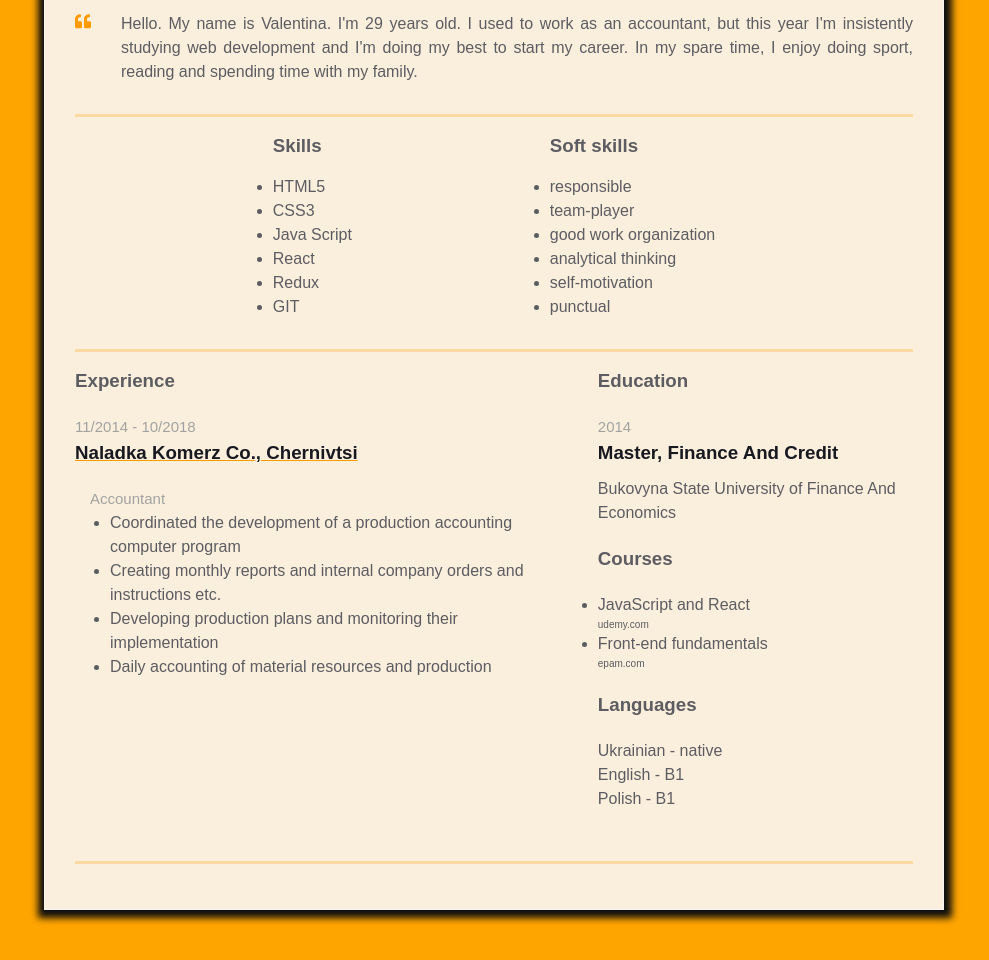
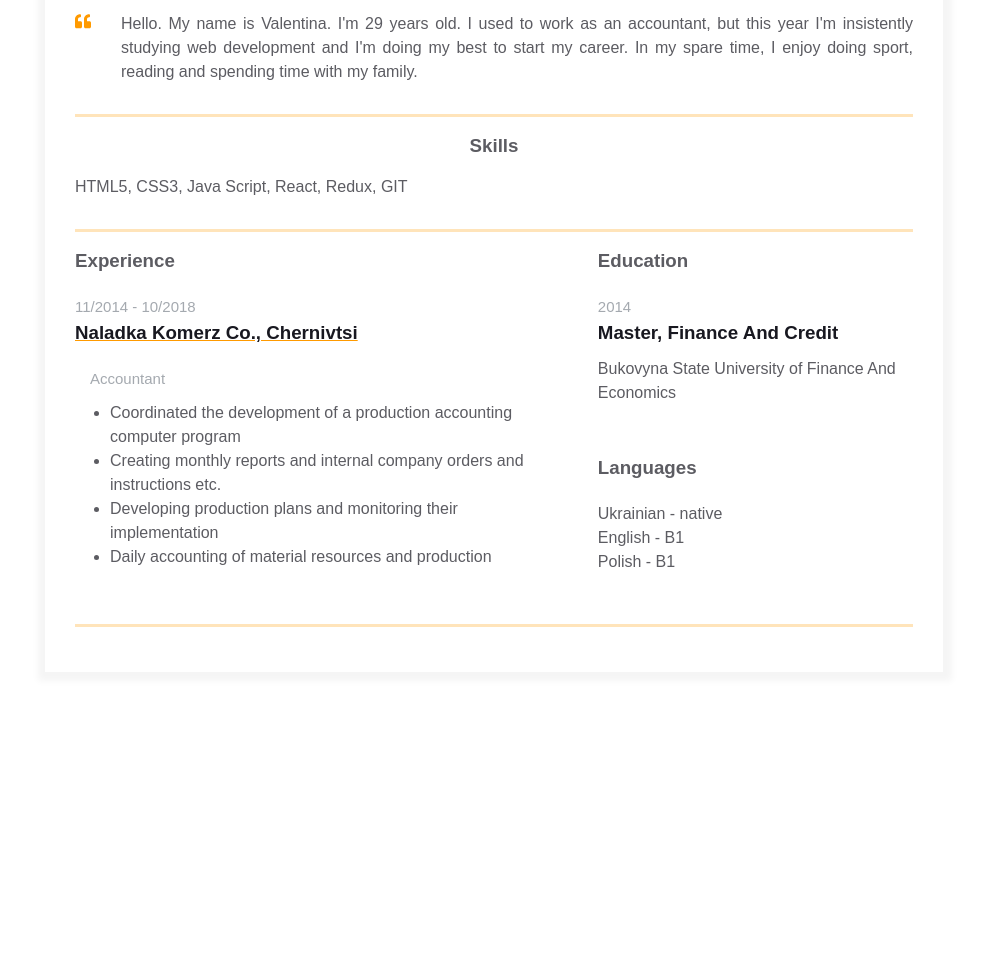
Before and after one commit to ValentinaTenus/my-resume, a plain HTML site: page index.html in a window 1280 px wide. Shown: the part 394-1354 px from the top of the page, without its empty margins (146-1135 px from the left). After the commit the page ends 1117 px from the top, so only its background shows below. Drawn offline with Linux system fonts and the light colour scheme.

Commit message:
Revert "added courses and soft skills"
This reverts commit a0a6c3fb58ee5478c49f986aad6d6931532e8de8.

```diff
--- a/index.html
+++ b/index.html
@@ -1,10 +1,10 @@
 <!DOCTYPE html>
-<html lang="en">
+<html>
   <head>
-    <meta charset="UTF-8"/>
+    <meta charset="UTF-8" />
     <title>Résumé</title>
-    <meta name="viewport" content="width=device-width, initial-scale=1"/>
-    <link rel="stylesheet" href="styles.css"/>
+    <meta name="viewport" content="width=device-width, initial-scale=1" />
+    <link rel="stylesheet" href="styles.css" />
   </head>
   <body>
     <main>
@@ -12,15 +12,15 @@
           <div class="container">
             <div class="resume__block">
               <h1 class="contact-info__header">Valentyna Tenus</h1>
-            <h3 class="contact-info__sub-header">Front-End Web Developer</h3>
+              <h3 class="contact-info__sub-header">Front-end developer</h3>
+
               <div class="contact_info_container fh">
                 <div class="contact-info__block">
                     <a
                       href="https://www.google.com/maps?q=Opole"
                       target="_blank"
                       rel="author"
-                  class="contact-info__item"
-                >
+                      class="contact-info__item">
                       <div class="contact-info__item-icon-wrapper">
                         <svg
                           class="contact-info__item-icon"
@@ -42,8 +42,7 @@
                     <a
                       href="tel:+48739472472"
                       rel="author"
-                  class="contact-info__item"
-                  >
+                      class="contact-info__item">
                       <div class="contact-info__item-icon-wrapper">
                         <svg
                           class="contact-info__item-icon"
@@ -52,8 +51,7 @@
                           height="16"
                           width="16"
                         >
-                      <path
-                        d="M164.9 24.6c-7.7-18.6-28-28.5-47.4-23.2l-88 24C12.1 30.2 0 46 0 64C0 311.4 200.6 512 448
+                          <path d="M164.9 24.6c-7.7-18.6-28-28.5-47.4-23.2l-88 24C12.1 30.2 0 46 0 64C0 311.4 200.6 512 448
                           512c18 0 33.8-12.1 38.6-29.5l24-88c5.3-19.4-4.6-39.7-23.2-47.4l-96-40c-16.3-6.8-35.2-2.1-46.3
                           11.6L304.7 368C234.3 334.7 177.3 277.7 144 207.3L193.3 167c13.7-11.2 18.4-30 11.6-46.3l-40-96z"
                           />
@@ -113,14 +111,14 @@
                 </div>
 
                 <div class="contact-info__block contact-info__block--center">
-                <img class="contact-info__avatar"
+                  <img
+                    class="contact-info__avatar"
                     src="assets/avatar.jpg"
                     alt="Avatar"
-                  width="200"
-                  height="200"
+                    width="150"
+                    height="150"
                   />
                 </div>
-
                 <div class="contact-info__block">
                     <a
                       href="mailto:valentinatenus@gmail.com"
@@ -196,7 +194,6 @@
                         <span>Valentina Tenus</span>
                     </a>
                 </div>
-
               </div>
             </div>
           </div>
@@ -233,31 +230,14 @@
             <div class="container">
                 <div class="resume__block">
                     <div class="skills">
-              <div class="skills-hard">
                         <h3 class="skills__header">Skills</h3>
-                  <ul class="skills__list">
-                    <li>HTML5</li>
-                    <li>CSS3</li>
-                    <li>Java Script</li>
-                    <li>React</li>
-                    <li>Redux</li>
-                    <li>GIT</li>
-                    </ul>
-                </div>
-                <div class="skills-soft">
-                  <h3 class="skills__header">Soft skills</h3>
-                  <ul class="skills__list">
-                    <li>responsible</li>
-                    <li>team-player</li>
-                    <li>good work organization</li>
-                    <li>analytical thinking</li>
-                    <li>self-motivation</li>
-                    <li>punctual</li>
-                  </ul>
+                        <p class="skills__text">
+                          HTML5, CSS3, Java Script, React, Redux, GIT
+                        </p>
                     </div>
                 </div>
             </div>
-        </div>
+
             <div class="container">
                 <div class="resume__block">
                     <div class="main-info fh">
@@ -275,6 +255,7 @@
                                         <span class="experiences__company-project-role"
                                         >Accountant</span
                                         >
+                                        <h3 class="experiences__company-project-name"></h3>
                                         <ul class="experiences__company-project-responsibilities">
                                         <li>Coordinated the development of a production accounting computer program</li>
                                         <li>Creating monthly reports and internal company orders and instructions etc.</li>
@@ -284,6 +265,8 @@
                                     </div>
                                 </div>
                         </div>
+
+                        <div class="additional-info fv">
                             <div class="additional-info fv">
                                 <div class="additional-info__education">
                                   <h3 class="additional-info__education-header">Education</h3>
@@ -291,46 +274,27 @@
                                     <span class="additional-info__education-university-durability"
                                       >2014</span
                                     >
-                    <h3 class="additional-info__education-university-speciality"
-                    >Master, Finance And Credit</h3
-                    >
-                    <p class="additional-info__education-university-name"
-                    >Bukovyna State University of Finance And Economics</p
-                    >
+                                    <h3 class="additional-info__education-university-speciality">
+                                        Master, Finance And Credit
+                                    </h3>
+                                    <p class="additional-info__education-university-name">
+                                        Bukovyna State University of Finance And Economics
+                                    </p>
                                   </div>
                                 </div>
-                <div class="additional-info__education">
-                  <h3 class="additional-info__education-header">Courses</h3>
-                    <ul class="additional-info__education-courses">
-                      <li class="additional-info__education-course-name">
-                        <p
-                        >JavaScript and React</p
-                        >
-                        <p class="additional-info__education-source-name"
-                        >udemy.com</p
-                        >
-                      </li>
-                      <li class="additional-info__education-course-name">
-                        <p
-                        >Front-end fundamentals</p
-                        >
-                        <p class="additional-info__education-source-name"
-                        >epam.com</p
-                        >
-                      </li>
-                    </ul>
-                </div>
+
                                 <div class="additional-info__languages">
                                   <h3 class="additional-info__languages-header">Languages</h3>
-                    <p class="additional-info__languages-item"
-                    >Ukrainian - native</p
-                    >
-                    <p class="additional-info__languages-item"
-                    >English - B1</p
-                    >
-                    <p class="additional-info__languages-item"
-                    >Polish - B1</p
-                    >
+                                  <p class="additional-info__languages-item">
+                                    Ukrainian - native
+                                  </p>
+                                  <p class="additional-info__languages-item">
+                                    English - B1
+                                  </p>
+                                  <p class="additional-info__languages-item">
+                                    Polish - B1
+                                  </p>
+                                </div>
                               </div>
                         </div>
                     </div>
--- a/styles.css
+++ b/styles.css
@@ -9,8 +9,6 @@
   body {
     font-family: Arial, Helvetica, sans-serif;
     line-height: 1.5;
-    background-image: var(--bg-image);
-    background-color: var(--bg-color);
 
     --primary-text-color: #181820;
     --secondary-text-color: #5c5c62;
@@ -18,9 +16,6 @@
     --icon-color: #6a737d;
     --border-color: #ff9a0045;
     --text-decoration-color: #ff9a00;
-    --bg-color: orange;
-    --bg-color-fade: rgb(250, 239, 220);
-    --bg-image: liner-gradient( to bottom, var(--bg-color), var(--bg-color-fade));
   }
 
   .container {
@@ -44,10 +39,9 @@
   .resume {
     margin: 50px auto;
     border: 1px solid #f5f5f5;
-    box-shadow: 1px 1px 7px 7px #0f0f0f;
+    box-shadow: 1px 1px 7px 7px #f5f5f5;
     padding: 30px 0;
     max-width: 900px;
-    background-color: var(--bg-color-fade);
   }
 
   .resume__block {
@@ -110,10 +104,6 @@
   display: flex;
   justify-content: start;
 }
-.contact-info__item span:hover {
-  color: var(--bg-color);
-  border-bottom: 2px solid var(--bg-color);
-}
 
 .contact-info__item:not(:last-child) {
   margin-bottom: 20px;
@@ -137,8 +127,8 @@
 
 .contact-info__avatar {
   border-radius: 50%;
-  width: 150px;
-  height: 150px;
+  width: 100px;
+  height: 100px;
   object-fit: cover;
   border: 3px solid;
   border-color: var(--text-decoration-color);
@@ -172,20 +162,13 @@
     text-align: justify;
   }
 
-  .skills {
-    width: 100%;
-    display: flex;
-    flex-direction: row;
-    justify-content: space-evenly;
-  }
-
   .skills__header {
     color: var(--secondary-text-color);
-    text-align: left;
+    text-align: center;
     margin-bottom: 15px;
   }
 
-  .skills__list {
+  .skills__text {
     color: var(--secondary-text-color);
     text-align: justify;
   }
@@ -272,15 +255,6 @@
     color: var(--secondary-text-color);
   }
 
-  .additional-info__education-course-name{
-    color: var(--secondary-text-color);
-  }
-
-  .additional-info__education-source-name{
-    color: var(--secondary-text-color);
-    font-size: 10px;
-  }
-
   .additional-info__languages {
     margin-bottom: 20px;
   }
```
Lines whose indentation alone changed are shown as unchanged.
